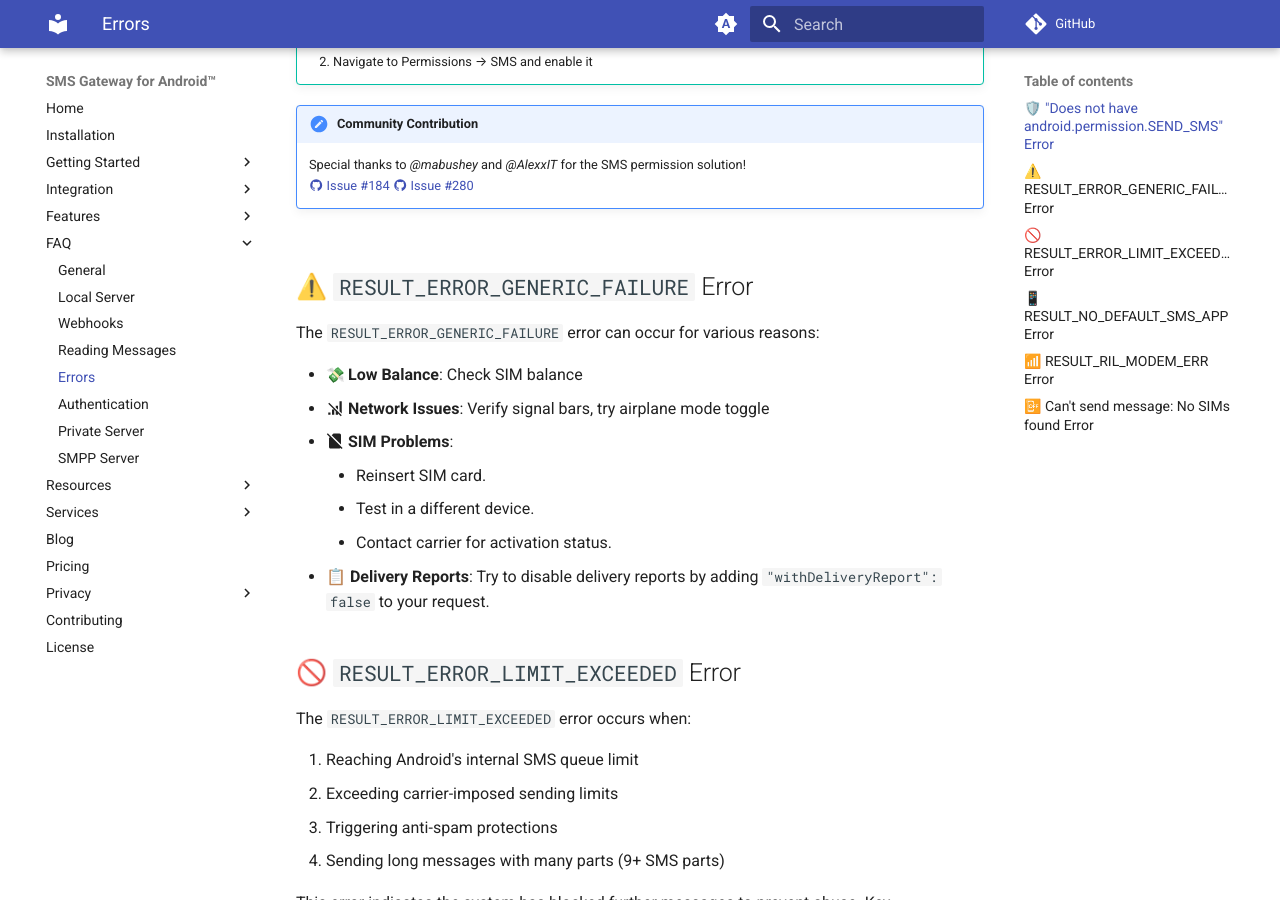
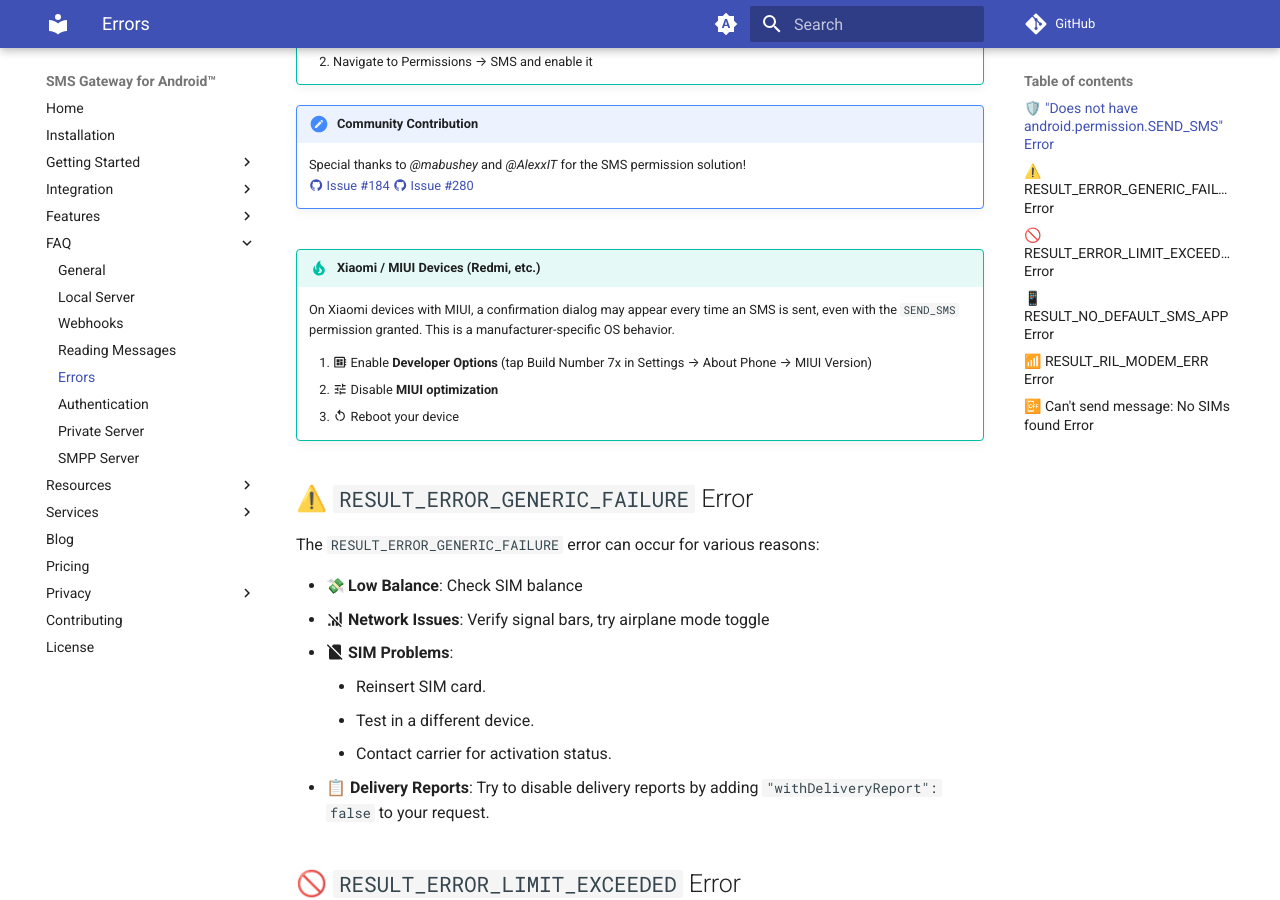
Before and after one commit to android-sms-gateway/docs-web, an MkDocs documentation site: the page built from docs/faq/errors.md, in a window 1280 px wide and 900 px high, scrolled down 742 px. Built offline with MkDocs 1.6.1 and Material for MkDocs 9.7.7, drawn with Linux system fonts in a browser that asks for light colours; emoji names are drawn with the system emoji font; comment, search, counter and statistics services are not loaded.

Commit message:
[faq] add miui optimization note

```diff
--- a/docs/faq/errors.md
+++ b/docs/faq/errors.md
@@ -44,6 +44,13 @@ The app requires the `android.permission.SEND_SMS` permission to send SMS messag
         - The SMS permission will remain grayed out in Settings even after granting via ADB - this is expected behavior on Android 15+
         - You only need to do this once (permissions persist after app updates)
         - If you uninstall and reinstall the app, you'll need to grant permissions again via ADB
+
+!!! tip "Xiaomi / MIUI Devices (Redmi, etc.)"
+    On Xiaomi devices with MIUI, a confirmation dialog may appear every time an SMS is sent, even with the `SEND_SMS` permission granted. This is a manufacturer-specific OS behavior.
+
+    1. :material-developer-board: Enable **Developer Options** (tap Build Number 7x in Settings → About Phone → MIUI Version)
+    2. :material-tune: Disable **MIUI optimization**
+    3. :material-restart: Reboot your device
 
 ## ⚠️ `RESULT_ERROR_GENERIC_FAILURE` Error
 
```
